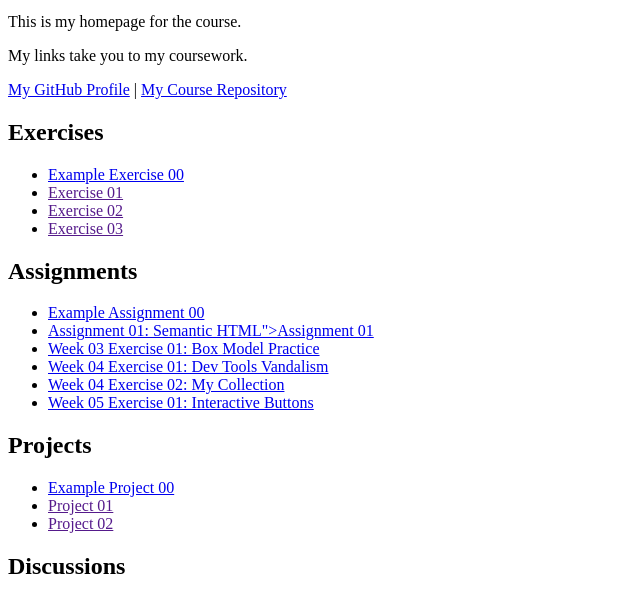
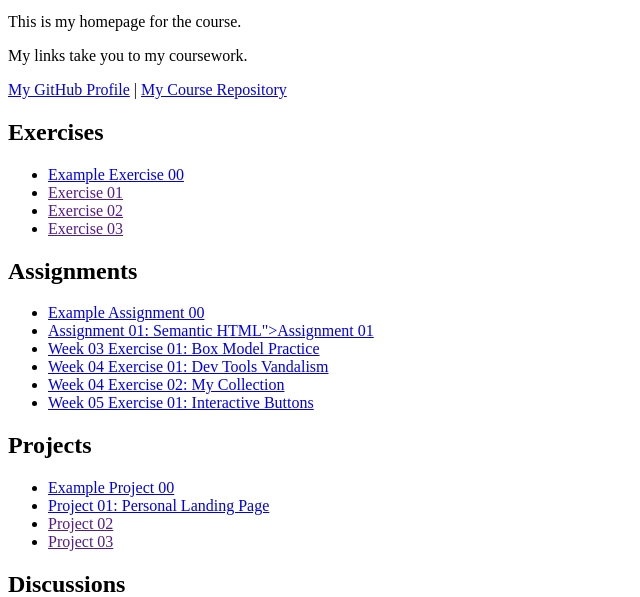
Before and after one commit to WrldofIsaac/Isaac-Tech-Class, a plain HTML site: page index.html in a window 1280 px wide. Shown: the part 148-745 px from the top of the page, without its empty margins (0-640 px from the left). Drawn offline with Linux system fonts and the light colour scheme.

Commit message:
Update index.html
Added Project 01 to my portfolio

```diff
--- a/index.html
+++ b/index.html
@@ -94,11 +94,10 @@ Remember: You must create subfolders for each piece of coursework as the semeste
             <section>
                 <h2>Projects</h2>
                 <ul>
-                    <li>
-                        <a href="example-project-00/">Example Project 00</a>
-                    </li>
-                    <li><a href="">Project 01</a></li>
+                    <li><a href="example-project-00/">Example Project 00</a></li>
+                        <li><a href="project-01/">Project 01: Personal Landing Page</a></li>
                     <li><a href="">Project 02</a></li>
+                    <li><a href="">Project 03</a></li>
                 </ul>
             </section>
 
```
